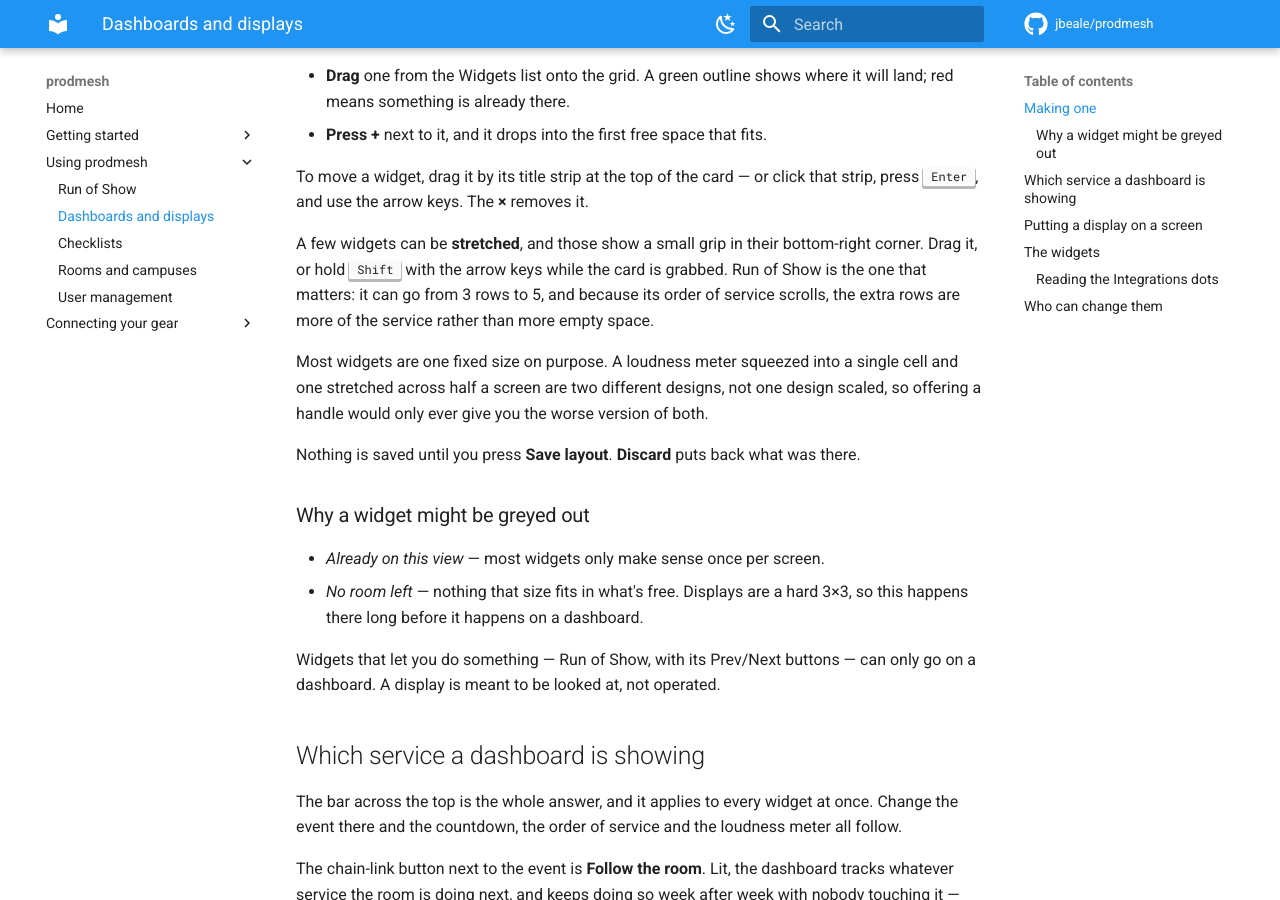
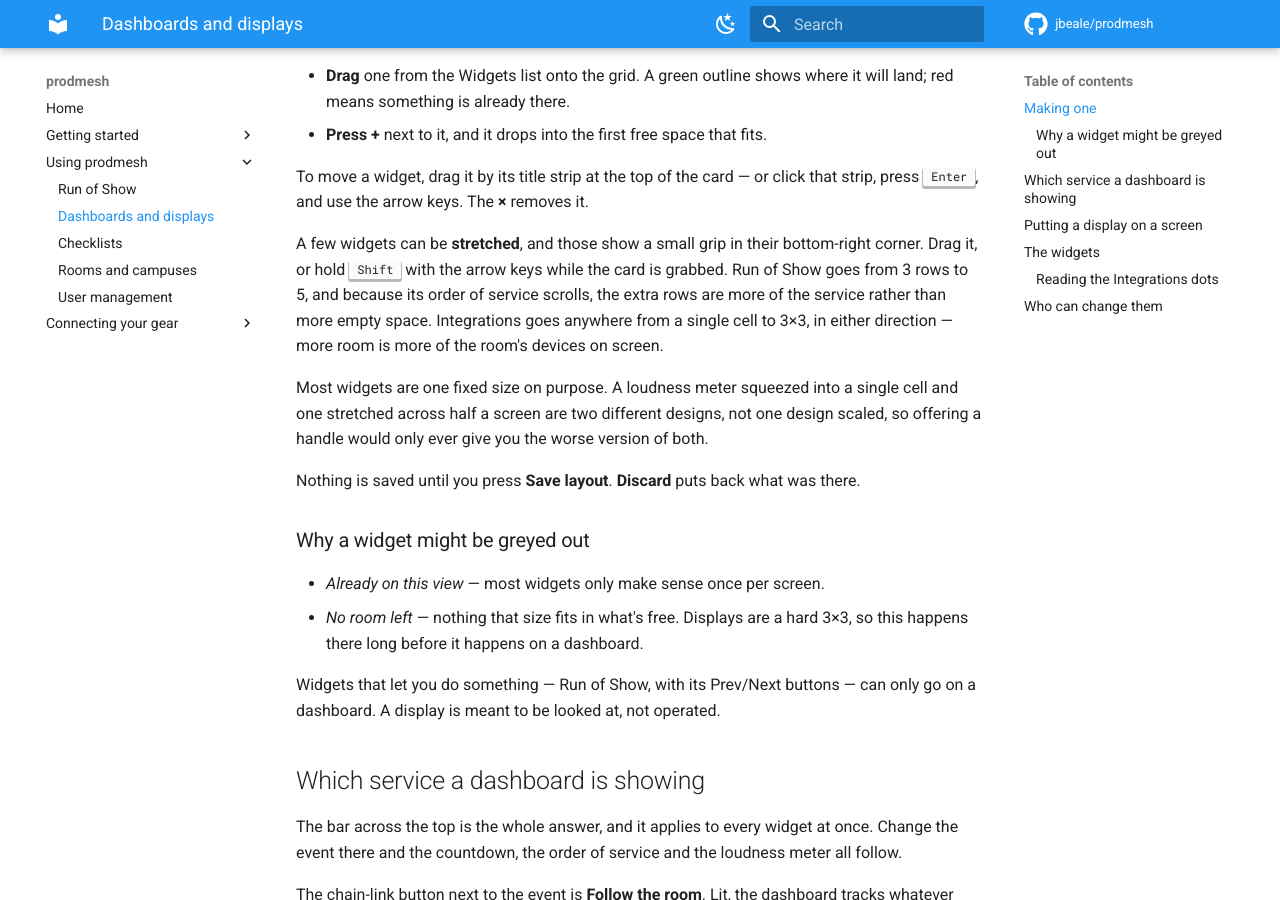
Before and after one commit to WorshipWarehouse/prodmesh, an MkDocs documentation site: the page built from docs/wiki/Dashboards-and-Displays.md, in a window 1280 px wide and 900 px high, scrolled down 729 px. Built offline with MkDocs 1.6.1 and Material for MkDocs 9.7.7, drawn with Linux system fonts in a browser that asks for light colours; comment, search, counter and statistics services are not loaded; some of the changed text lies outside the part shown.

Commit message:
Integrations: stretch it either way, up to 3×3
Raises the max from 3×1 to 3×3, making this the first widget with a
genuinely 2D range. The justification is that both axes buy the same
thing — more of the room's devices on screen at once. A single cell shows
about four; wider adds columns, taller adds rows. Which one you want is a
question about the space left on your dashboard rather than about this
widget, so it does not get to choose for you.

That still passes the test the range rule was written around: the extra
space holds real content continuing past the edge, the way Run of Show's
order of service scrolls — not whitespace with a handle on it.

No layout code changed. resizeFromPointer and the editor's Shift+arrow
stretch already clamped width and height independently; nothing had ever
declared a range on both, so this is the first placement to exercise it.

Verified live at 1×3 and 3×3. One honest note recorded in the wiki rather
than designed around: 3×3 is mostly empty for a room with four
integrations, because the list top-aligns like every other widget. That
is the room's real device count, and it is the size to grow into once a
room monitors more than its four integrations — not today's default,
which stays 1×1.

328 server tests, 231 UI, lint and tsc clean.

Co-Authored-By: Claude Opus 5 <noreply@anthropic.com>

```diff
--- a/docs/wiki/Dashboards-and-Displays.md
+++ b/docs/wiki/Dashboards-and-Displays.md
@@ -37,9 +37,10 @@ it.
 
 A few widgets can be **stretched**, and those show a small grip in their
 bottom-right corner. Drag it, or hold <kbd>Shift</kbd> with the arrow keys
-while the card is grabbed. Run of Show is the one that matters: it can go from
-3 rows to 5, and because its order of service scrolls, the extra rows are more
-of the service rather than more empty space.
+while the card is grabbed. Run of Show goes from 3 rows to 5, and because its
+order of service scrolls, the extra rows are more of the service rather than
+more empty space. Integrations goes anywhere from a single cell to 3×3, in
+either direction — more room is more of the room's devices on screen.
 
 Most widgets are one fixed size on purpose. A loudness meter squeezed into a
 single cell and one stretched across half a screen are two different designs,
@@ -108,7 +109,7 @@ server.
 |---|---|---|
 | Clock | 2×1 | The time of day, with seconds, and today's date |
 | Countdown | 2×1 | Time until the service starts, following the room's ProPresenter timer when one is running |
-| Integrations | 1×1 – 3×1 | A dot per integration this room has configured, and whether it answers |
+| Integrations | 1×1 – 3×3 | A dot per integration this room has configured, and whether it answers |
 | Live viewers | 1×1 | Concurrent YouTube viewers while the room is streaming |
 | Loudness | 2×1 | Live SPL against the room's target and limit |
 | Loudness trend | 2×1 | The shape of the last quarter hour, for a mix that creeps up |
@@ -145,8 +146,10 @@ set up is absent rather than permanently grey. The colours are:
 | **Grey** | Configured but not contacted yet |
 
 Rows are sorted worst-first, so at 1×1 — which fits about four — anything
-broken is on screen and it is the healthy tail that is cut off. Stretch it
-wider for more columns if the room has more than that.
+broken is on screen and it is the healthy tail that is cut off. Stretch it if
+the room has more than that: wider adds columns, taller adds rows, and both buy
+the same thing. Which one to use is a question about the space left on your
+dashboard.
 
 It says *whether* something answers, never *why* it didn't. The error text, the
 address and the version live on the room's configuration page and in
```
Also changed, not shown: docs/STATE.md (+7 -5 lines), 3 other files.
